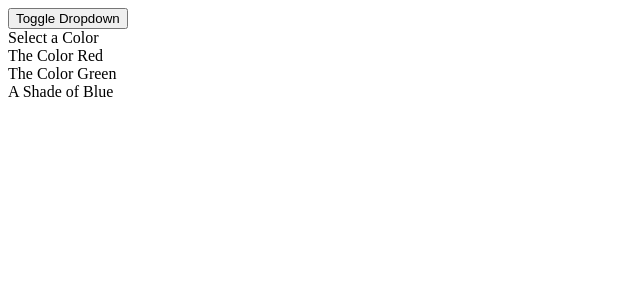
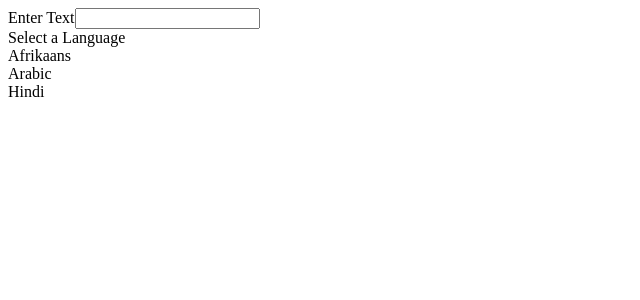
Before and after one commit to TwoEyeSea/widgets, a React (Create React App) app: page / in a window 1280 px wide. Shown: the top 300 px of the page, without its empty margins (0-640 px from the left). Built offline with nearby package versions, Linux system fonts and the light colour scheme; the HTML template or start-up script is replaced by a standard one.

Commit message:
L184 to L186
L184 - Translate Widget
L185 - Scaffolding the Translate Component
L186 - Adding the Language Input

```diff
--- a/src/App.js
+++ b/src/App.js
@@ -3,6 +3,7 @@
 import Search from "./components/Search";
 import Dropdown from "./components/Dropdown";
 import { getValue } from "@testing-library/user-event/dist/utils";
+import Translate from "./components/Translate";
 
 const items = [
   {
@@ -35,12 +36,14 @@
 ];
 
 export default () => {
-  const [selected, setSelected] = useState(options[0]);
-  const [showDropdown, setShowDropdown] = useState(true);
   return (
     <div>
-      <button onClick={() => setShowDropdown(!showDropdown)}> Toggle Dropdown</button>
-      {showDropdown ? <Dropdown selected={selected} onSelectedChange={setSelected} options={options} /> : null}
+      <Translate />
     </div>
   );
 };
+
+//can use "selected" state with if & else statements to determine classNames to style text colour
+// just make a new function and add it to the onClick event listener in the dropDown list
+// when you click one of the colour options it will update which className to use.
+// define a variable in the function, if  selected state is === to X, the variable = y, return the variable
--- a/src/components/DropDown.js
+++ b/src/components/DropDown.js
@@ -1,7 +1,7 @@
 import React, { useState, useEffect, useRef } from "react";
 // useState, useEffect and useRef and React hooks
 
-const Dropdown = ({ options, selected, onSelectedChange }) => {
+const Dropdown = ({ label, options, selected, onSelectedChange }) => {
   const [open, setOpen] = useState(false);
   const ref = useRef();
 
@@ -40,7 +40,7 @@
   return (
     <div className="ui form">
       <div className="field">
-        <label className="label">Select a Color</label>
+        <label className="label">{`${label}`}</label>
         <div
           ref={ref}
           onClick={() => {
--- /dev/null
+++ b/src/components/Translate.js
@@ -0,0 +1,36 @@
+import React, { useState } from "react";
+import Dropdown from "./Dropdown";
+
+const options = [
+  {
+    label: "Afrikaans",
+    value: "af",
+  },
+  {
+    label: "Arabic",
+    value: "ar",
+  },
+  {
+    label: "Hindi",
+    value: "hi",
+  },
+];
+
+const Translate = () => {
+  const [language, setLanguage] = useState(options[0]);
+  const [text, setText] = useState(" ");
+
+  return (
+    <div>
+      <div className="ui form">
+        <div className="field">
+          <label>Enter Text</label>
+          <input value={text} onChange={(e) => setText(e.target.value)} className="input" />
+        </div>
+      </div>
+      <Dropdown options={options} selected={language} onSelectedChange={setLanguage} label={"Select a Language"} />
+    </div>
+  );
+};
+
+export default Translate;
```
